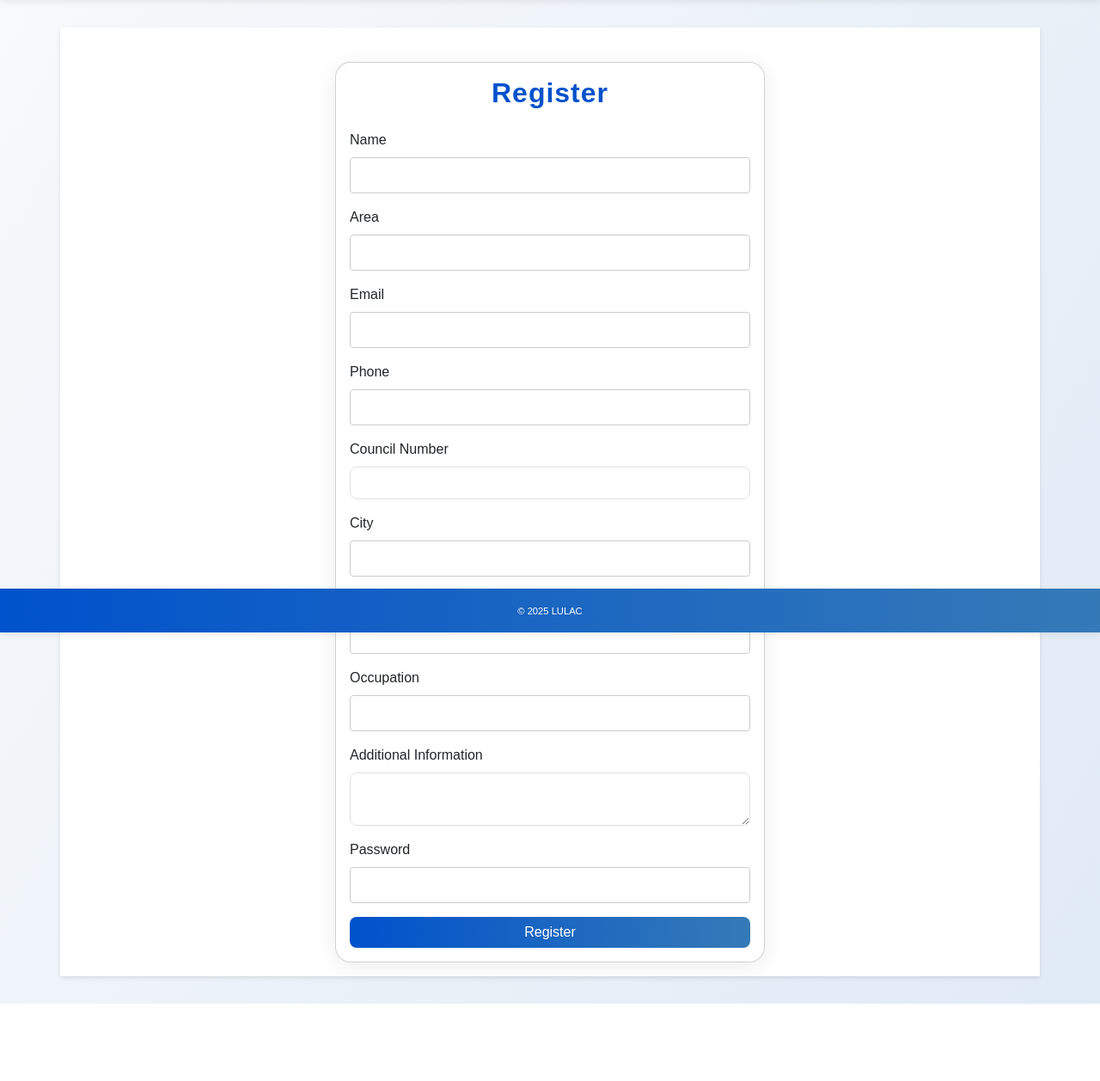
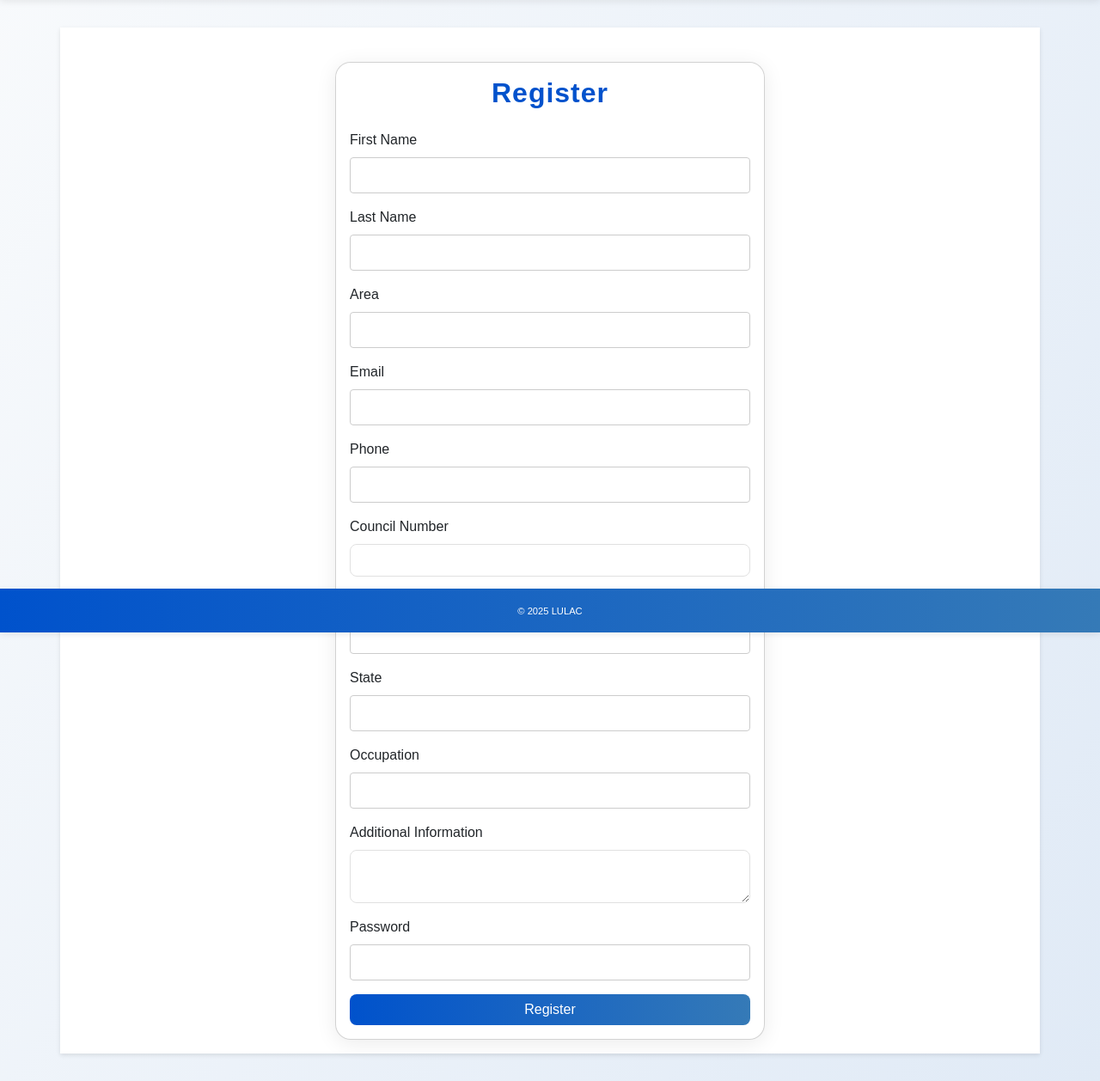
Before and after one commit to Kamolchig/LULAC-DIRECTORY, a Flask app: page /register in a window 1280 px wide. Shown: the part 64-1322 px from the top of the page at 86% size. Before the commit the page ends 1232 px from the top, so only its background shows below. Run offline with Flask 2, Linux system fonts and the light colour scheme.

Commit message:
Fix colors 5

```diff
--- a/app.py
+++ b/app.py
@@ -45,7 +45,8 @@
 def register():
     error = None
     if request.method == 'POST':
-        name = request.form.get('name')
+        first_name = request.form.get('first_name')
+        last_name = request.form.get('last_name')
         area = request.form.get('area')
         email = request.form.get('email')
         phone = request.form.get('phone')
@@ -63,9 +64,9 @@
                 conn = get_db_connection()
                 conn.execute(
                     '''INSERT INTO users
-                       (name, area, email, phone, council_number, city, state, occupation, additional_info, password_hash)
-                       VALUES (?, ?, ?, ?, ?, ?, ?, ?, ?, ?)''',
-                    (name, area, email, phone, council_number, city, state, occupation, additional_info, password_hash)
+                       (first_name, last_name, area, email, phone, council_number, city, state, occupation, additional_info, password_hash)
+                       VALUES (?, ?, ?, ?, ?, ?, ?, ?, ?, ?, ?)''',
+                    (first_name, last_name, area, email, phone, council_number, city, state, occupation, additional_info, password_hash)
                 )
                 conn.commit()
                 conn.close()
@@ -88,7 +89,8 @@
     user = conn.execute('SELECT * FROM users WHERE id = ?', (user_id,)).fetchone()
     error = None
     if request.method == 'POST':
-        name = request.form.get('name')
+        first_name = request.form.get('first_name')
+        last_name = request.form.get('last_name')
         area = request.form.get('area')
         email = request.form.get('email')
         phone = request.form.get('phone')
@@ -99,9 +101,9 @@
         additional_info = request.form.get('additional_info')
         try:
             conn.execute(
-                '''UPDATE users SET name=?, area=?, email=?, phone=?, council_number=?, city=?, state=?, occupation=?, additional_info=?
+                '''UPDATE users SET first_name=?, last_name=?, area=?, email=?, phone=?, council_number=?, city=?, state=?, occupation=?, additional_info=?
                    WHERE id=?''',
-                (name, area, email, phone, council_number, city, state, occupation, additional_info, user_id)
+                (first_name, last_name, area, email, phone, council_number, city, state, occupation, additional_info, user_id)
             )
             conn.commit()
             user = conn.execute('SELECT * FROM users WHERE id = ?', (user_id,)).fetchone()
@@ -114,7 +116,7 @@
 def directory():
     if 'user_id' not in session:
         return redirect(url_for('login'))
-    filter_by = request.args.get('filter_by', 'name')
+    filter_by = request.args.get('filter_by', 'first_name')
     query = request.args.get('query', '').strip()
     conn = get_db_connection()
     if query:
--- a/init_db.py
+++ b/init_db.py
@@ -6,7 +6,8 @@
 c.execute('''
     CREATE TABLE IF NOT EXISTS users (
         id INTEGER PRIMARY KEY AUTOINCREMENT,
-        name TEXT,
+        first_name TEXT NOT NULL,
+        last_name TEXT NOT NULL,
         area TEXT,
         email TEXT UNIQUE NOT NULL,
         phone TEXT,
@@ -20,4 +21,4 @@
 ''')
 conn.commit()
 conn.close()
-print("Database initialized.")
+print("Database initialized with first_name and last_name.")
--- a/templates/directory.html
+++ b/templates/directory.html
@@ -26,7 +26,8 @@
 <table class="table table-striped table-bordered">
     <thead class="table-dark">
         <tr>
-            <th>Name</th>
+            <th>First Name</th>
+            <th>Last Name</th>
             <th>Area</th>
             <th>Email</th>
             <th>Phone</th>
@@ -40,7 +41,8 @@
     <tbody>
         {% for user in users %}
         <tr>
-            <td>{{ user['name'] }}</td>
+            <td>{{ user['first_name'] }}</td>
+            <td>{{ user['last_name'] }}</td>
             <td>{{ user['area'] }}</td>
             <td>{{ user['email'] }}</td>
             <td>{{ user['phone'] }}</td>
--- a/templates/register.html
+++ b/templates/register.html
@@ -5,8 +5,12 @@
         <h2 class="card-title mb-4 text-center">Register</h2>
         <form method="post" action="{{ url_for('register') }}">
             <div class="mb-3">
-                <label class="form-label">Name</label>
-                <input type="text" name="name" class="form-control" required>
+                <label class="form-label">First Name</label>
+                <input type="text" name="first_name" class="form-control" required>
+            </div>
+            <div class="mb-3">
+                <label class="form-label">Last Name</label>
+                <input type="text" name="last_name" class="form-control" required>
             </div>
             <div class="mb-3">
                 <label class="form-label">Area</label>
```
Also changed, not shown: templates/profile.html (+8 -3 lines), membership.db.
